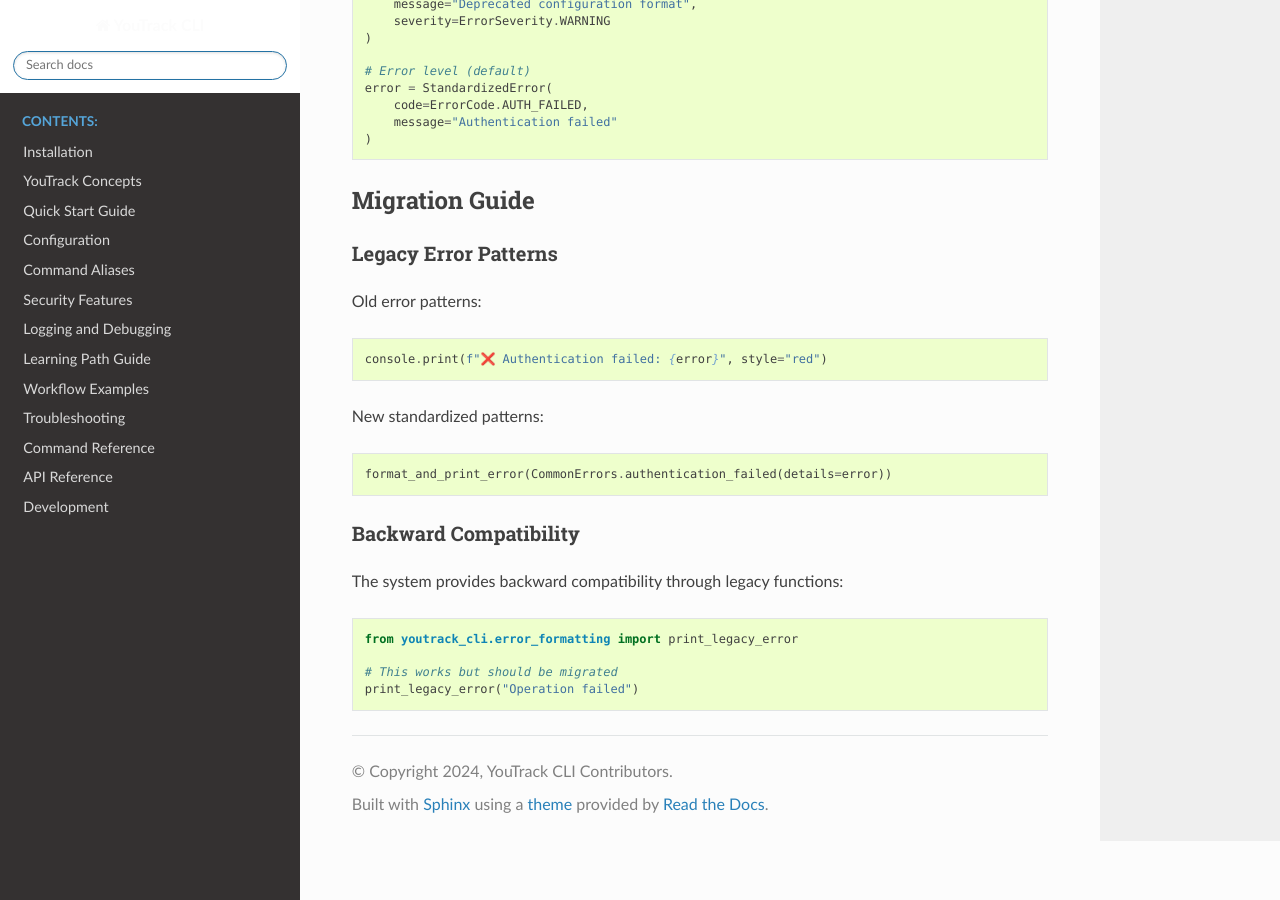
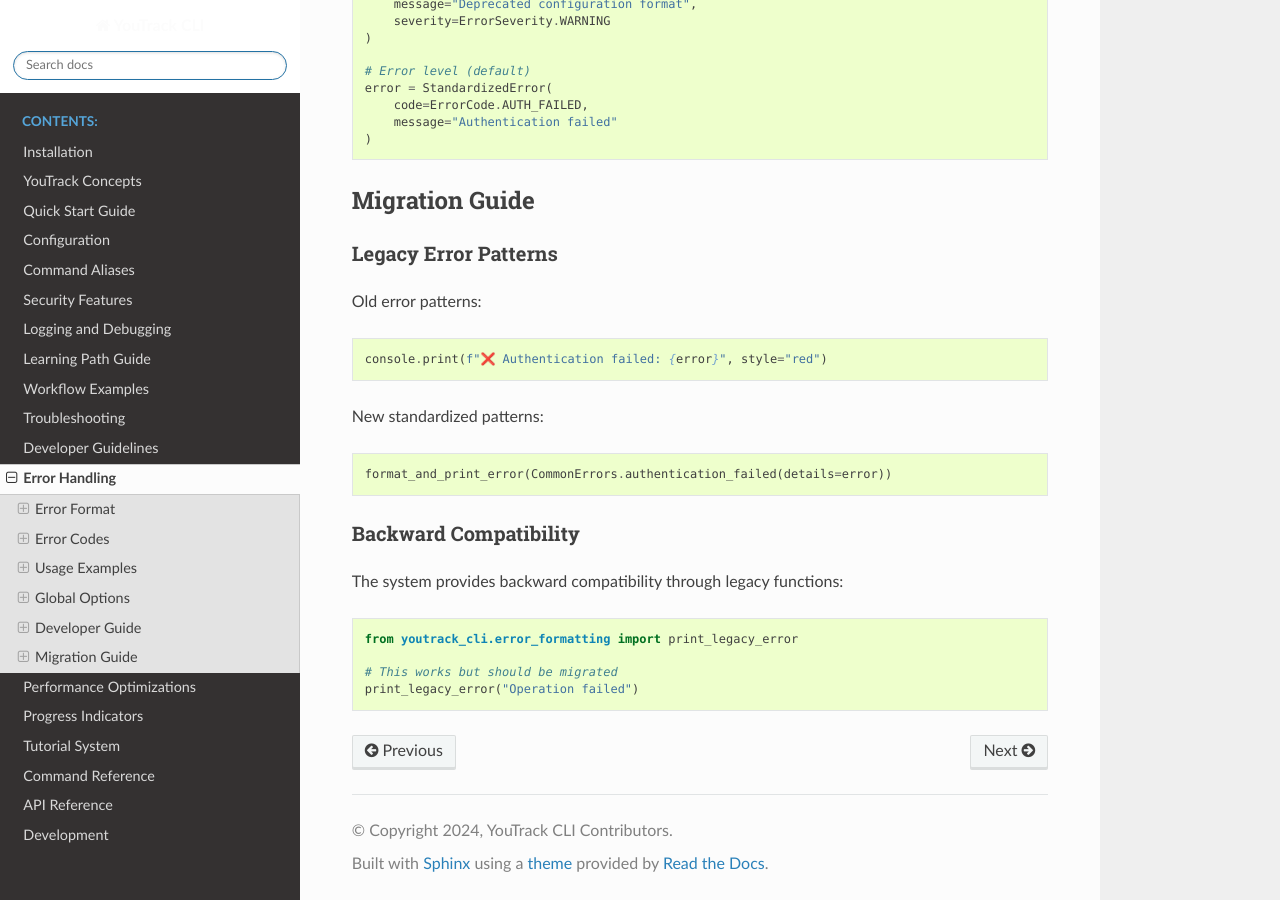
Before and after one commit to ryancheley/yt-cli, a Sphinx documentation site: the page built from docs/error-handling.rst, in a window 1280 px wide and 900 px high, scrolled down 4248 px. Built offline with Sphinx 7.4.7 and the Read the Docs theme 3.1.0, drawn with Linux system fonts in a browser that asks for light colours; pages that are not in the unit, such as notebooks, are missing from menus.

Commit message:
🔧 Fix Sphinx doctest issues and documentation warnings
- Replace Sphinx doctest builder with pytest doctest for better control and reliability
- Fix API documentation toctree references to non-existent files
- Fix RST title underline length issue in api/index.rst
- Add missing documentation files to main toctree to eliminate warnings
- Update doctest configuration with proper imports and setup
- Ensure all documentation files are properly linked and accessible
- Focus doctest execution on pytest which provides better error handling

```diff
--- a/docs/conf.py
+++ b/docs/conf.py
@@ -110,9 +110,17 @@
 doctest_global_setup = """
 import os
 import sys
+import asyncio
 sys.path.insert(0, os.path.abspath('..'))
 from youtrack_cli import main
+from youtrack_cli.client import get_client_manager
 """
+
+# Skip doctest for auto-generated API files and files with complex examples
+doctest_ignore = [
+    "api/_autosummary/*",
+    "api/index.rst",
+]
 
 # Linkcheck settings
 linkcheck_ignore = [
--- a/docs/index.rst
+++ b/docs/index.rst
@@ -20,10 +20,14 @@
    learning-path
    workflows
    troubleshooting
+   developer-guidelines
+   error-handling
+   performance
+   progress-indicators
+   tutorial
    commands/index
    api/index
    development
-   changelog
 
 Features
 --------
```
Also changed, not shown: docs/api/index.rst (+1 -9 lines), 1 other file.
